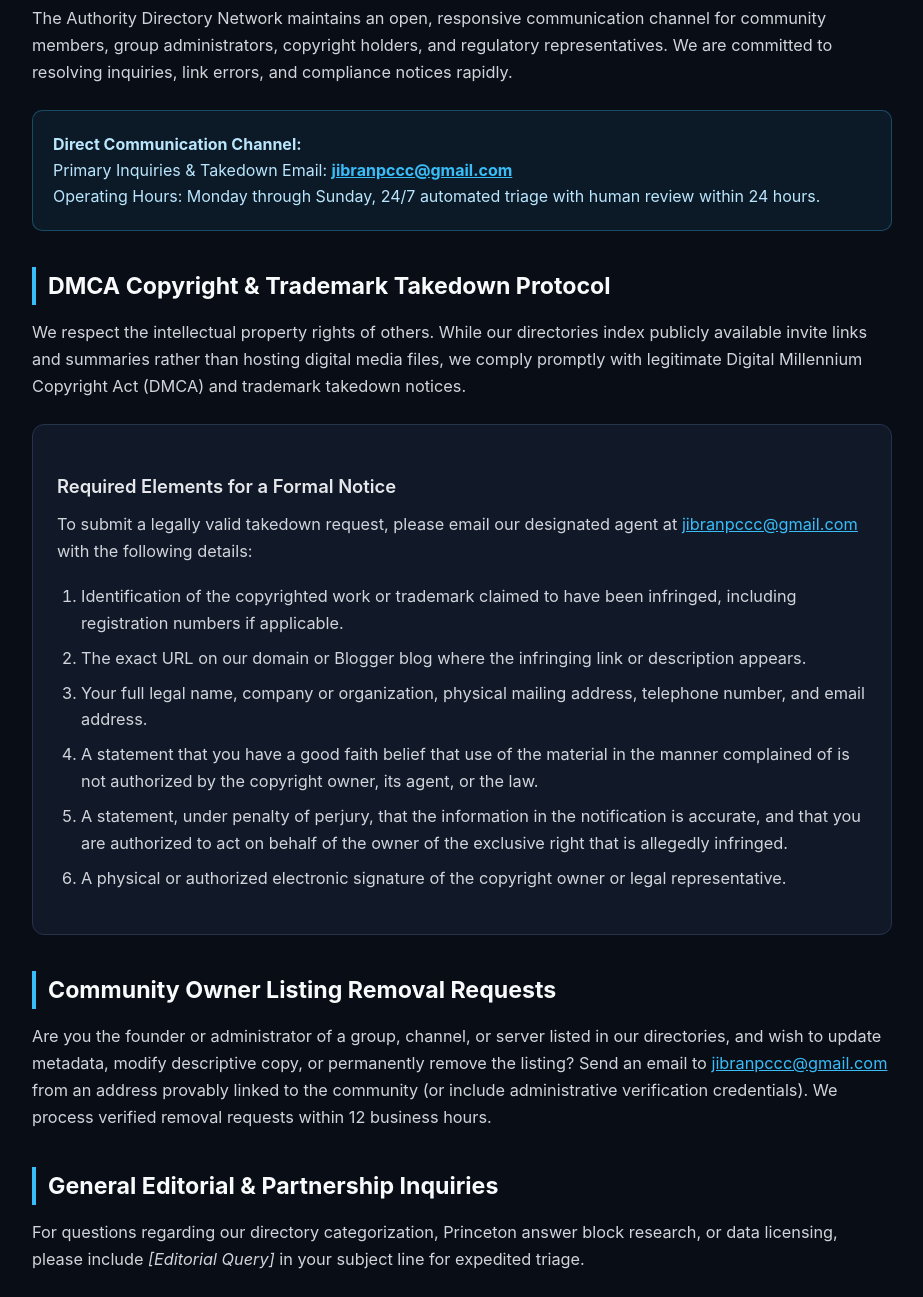
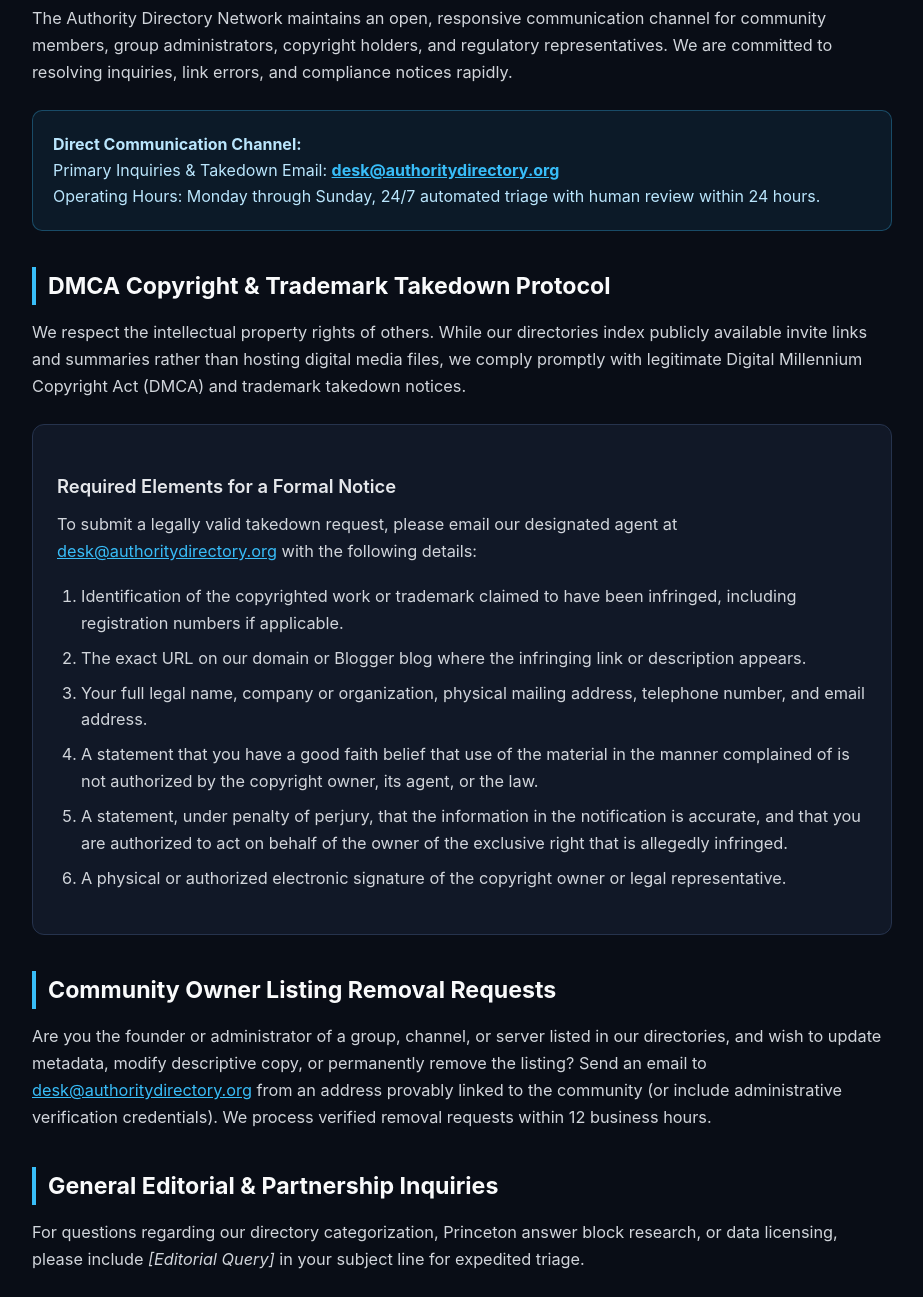
Before and after one commit to jibranpcccc/jibranpcccc.github.io, a plain HTML site: page contact.html in a window 1280 px wide. Shown: the part 342-1639 px from the top of the page, without its empty margins (178-1101 px from the left). Drawn offline with Linux system fonts and the light colour scheme.

Commit message:
fix(legal): replace personal email with official desk@authoritydirectory.org contact

```diff
--- a/contact.html
+++ b/contact.html
@@ -309,7 +309,7 @@
 
         <div class="notice-box">
             <strong>Direct Communication Channel:</strong><br>
-            Primary Inquiries &amp; Takedown Email: <a href="mailto:jibranpccc@gmail.com" style="color:#38bdf8; font-weight:700;">jibranpccc@gmail.com</a><br>
+            Primary Inquiries &amp; Takedown Email: <a href="mailto:desk@authoritydirectory.org" style="color:#38bdf8; font-weight:700;">desk@authoritydirectory.org</a><br>
             Operating Hours: Monday through Sunday, 24/7 automated triage with human review within 24 hours.
         </div>
 
@@ -318,7 +318,7 @@
 
         <div class="card-box">
             <h3>Required Elements for a Formal Notice</h3>
-            <p>To submit a legally valid takedown request, please email our designated agent at <a href="mailto:jibranpccc@gmail.com" style="color:var(--primary);">jibranpccc@gmail.com</a> with the following details:</p>
+            <p>To submit a legally valid takedown request, please email our designated agent at <a href="mailto:desk@authoritydirectory.org" style="color:var(--primary);">desk@authoritydirectory.org</a> with the following details:</p>
             <ol>
                 <li>Identification of the copyrighted work or trademark claimed to have been infringed, including registration numbers if applicable.</li>
                 <li>The exact URL on our domain or Blogger blog where the infringing link or description appears.</li>
@@ -330,7 +330,7 @@
         </div>
 
         <h2>Community Owner Listing Removal Requests</h2>
-        <p>Are you the founder or administrator of a group, channel, or server listed in our directories, and wish to update metadata, modify descriptive copy, or permanently remove the listing? Send an email to <a href="mailto:jibranpccc@gmail.com" style="color:var(--primary);">jibranpccc@gmail.com</a> from an address provably linked to the community (or include administrative verification credentials). We process verified removal requests within 12 business hours.</p>
+        <p>Are you the founder or administrator of a group, channel, or server listed in our directories, and wish to update metadata, modify descriptive copy, or permanently remove the listing? Send an email to <a href="mailto:desk@authoritydirectory.org" style="color:var(--primary);">desk@authoritydirectory.org</a> from an address provably linked to the community (or include administrative verification credentials). We process verified removal requests within 12 business hours.</p>
 
         <h2>General Editorial &amp; Partnership Inquiries</h2>
         <p>For questions regarding our directory categorization, Princeton answer block research, or data licensing, please include <em>[Editorial Query]</em> in your subject line for expedited triage.</p>
```
Also changed, not shown: about.html (+2 -2 lines), privacy-policy.html (+1 -1 lines), privacy.html (+1 -1 lines).
